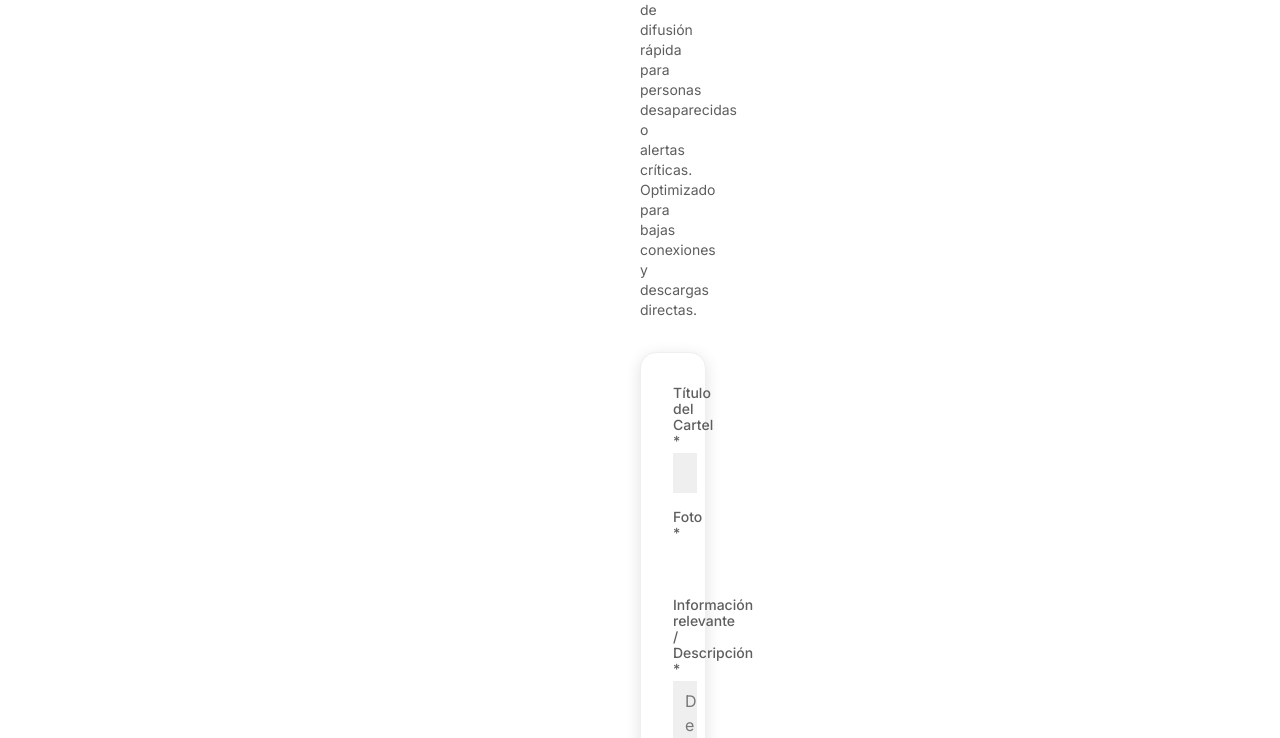
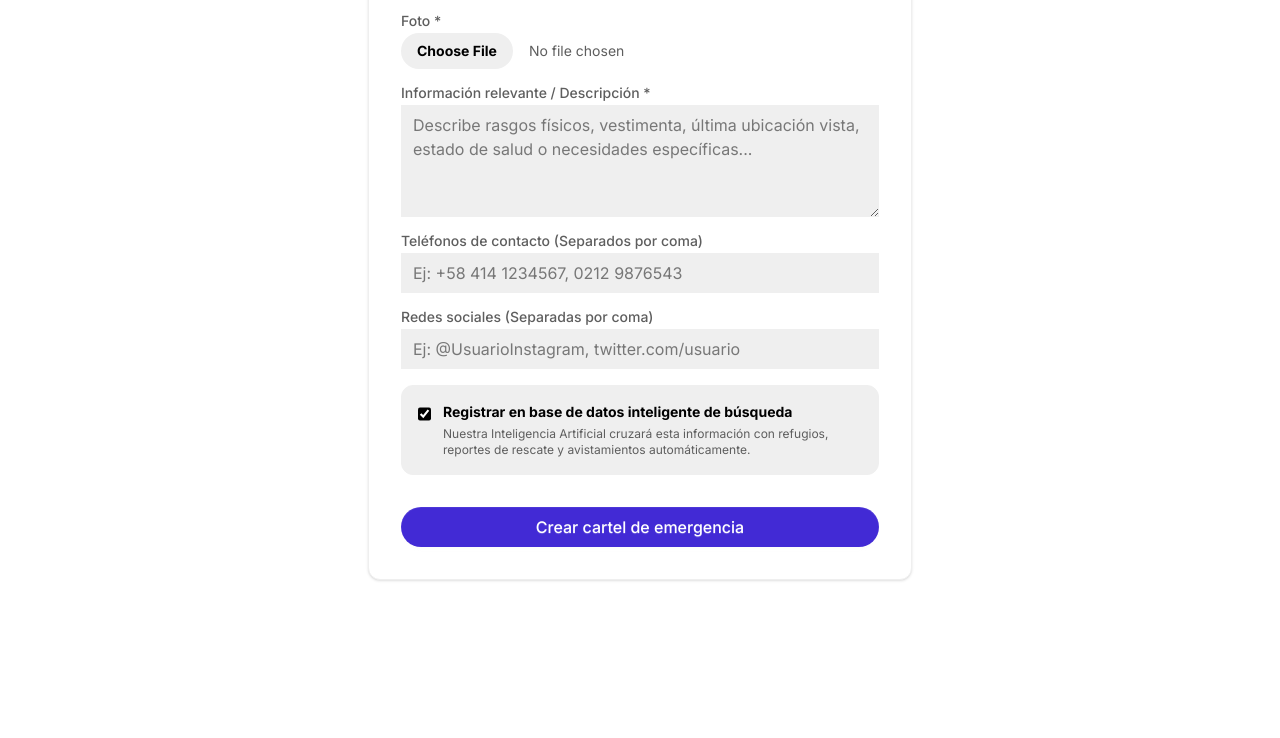
Before and after one commit to davidcastilloc/busca, an Astro site: page /flyer/crear in a window 1280 px wide. Shown: the part 313-1051 px from the top of the page. After the commit the page ends 925 px from the top, so only its background shows below. Built offline with nearby package versions, Linux system fonts and the light colour scheme; Astro itself is replaced by a stand-in of ours.

Commit message:
fix: remover spacing/radius/shadow de @theme para no sobreescribir escala interna de Tailwind v4

```diff
--- a/src/styles/global.css
+++ b/src/styles/global.css
@@ -2,9 +2,9 @@
 @import "tailwindcss";
 @plugin "daisyui";
 
+/* Solo colores y fuentes en @theme — NO tocar spacing, radius ni shadow de Tailwind */
 @theme {
   --font-sans: "Inter", system-ui, -apple-system, BlinkMacSystemFont, "Segoe UI", Roboto, sans-serif;
-  --font-display: "Inter", system-ui, -apple-system, BlinkMacSystemFont, "Segoe UI", Roboto, sans-serif;
 
   --color-primary: #000000;
   --color-on-primary: #ffffff;
@@ -19,27 +19,6 @@
   --color-link: #0000ee;
   --color-on-dark: #ffffff;
   --color-black-elevated: #282828;
-
-  --radius-none: 0px;
-  --radius-md: 8px;
-  --radius-lg: 12px;
-  --radius-xl: 16px;
-  --radius-pill: 999px;
-  --radius-pill-tab: 36px;
-  --radius-full: 9999px;
-
-  --spacing-xxs: 4px;
-  --spacing-xs: 6px;
-  --spacing-sm: 8px;
-  --spacing-md: 12px;
-  --spacing-lg: 16px;
-  --spacing-xl: 20px;
-  --spacing-2xl: 24px;
-  --spacing-3xl: 32px;
-
-  --shadow-sm: 0px 4px 16px 0px rgba(0, 0, 0, 0.12);
-  --shadow-md: 0px 4px 16px 0px rgba(0, 0, 0, 0.16);
-  --shadow-lg: 0px 2px 8px 0px rgba(0, 0, 0, 0.16);
 }
 
 /* Tipografía UberMove y UberMoveText usando Inter */
@@ -54,198 +33,97 @@
 }
 
 /* Jerarquía Tipográfica de Uber */
-.uber-display-xxl {
-  font-family: "Inter", system-ui, sans-serif;
-  font-feature-settings: "ss01" on;
-  font-size: 52px;
-  font-weight: 700;
-  line-height: 64px;
-}
-
-.uber-display-xl {
-  font-family: "Inter", system-ui, sans-serif;
-  font-feature-settings: "ss01" on;
-  font-size: 36px;
-  font-weight: 700;
-  line-height: 44px;
-}
-
-.uber-display-lg {
-  font-family: "Inter", system-ui, sans-serif;
-  font-feature-settings: "ss01" on;
-  font-size: 32px;
-  font-weight: 700;
-  line-height: 40px;
-}
-
-.uber-display-md {
-  font-family: "Inter", system-ui, sans-serif;
-  font-feature-settings: "ss01" on;
-  font-size: 24px;
-  font-weight: 700;
-  line-height: 32px;
-}
-
-.uber-display-sm {
-  font-family: "Inter", system-ui, sans-serif;
-  font-feature-settings: "ss01" on;
-  font-size: 20px;
-  font-weight: 700;
-  line-height: 28px;
-}
-
-.uber-body-lg {
-  font-family: "Inter", system-ui, sans-serif;
-  font-size: 18px;
-  font-weight: 500;
-  line-height: 24px;
-}
-
-.uber-body-md {
-  font-family: "Inter", system-ui, sans-serif;
-  font-size: 16px;
-  font-weight: 400;
-  line-height: 24px;
-}
-
-.uber-body-md-strong {
-  font-family: "Inter", system-ui, sans-serif;
-  font-size: 16px;
-  font-weight: 500;
-  line-height: 20px;
-}
-
-.uber-body-sm {
-  font-family: "Inter", system-ui, sans-serif;
-  font-size: 14px;
-  font-weight: 400;
-  line-height: 20px;
-}
-
-.uber-body-sm-strong {
-  font-family: "Inter", system-ui, sans-serif;
-  font-size: 14px;
-  font-weight: 500;
-  line-height: 16px;
-}
-
-.uber-caption {
-  font-family: "Inter", system-ui, sans-serif;
-  font-size: 12px;
-  font-weight: 400;
-  line-height: 20px;
-}
-
-.uber-button-large {
-  font-family: "Inter", system-ui, sans-serif;
-  font-size: 18px;
-  font-weight: 500;
-  line-height: 24px;
-}
-
-.uber-button-md {
-  font-family: "Inter", system-ui, sans-serif;
-  font-size: 16px;
-  font-weight: 500;
-  line-height: 20px;
-}
+.uber-display-xxl { font-size: 52px; font-weight: 700; line-height: 64px; }
+.uber-display-xl { font-size: 36px; font-weight: 700; line-height: 44px; }
+.uber-display-lg { font-size: 32px; font-weight: 700; line-height: 40px; }
+.uber-display-md { font-size: 24px; font-weight: 700; line-height: 32px; }
+.uber-display-sm { font-size: 20px; font-weight: 700; line-height: 28px; }
+.uber-body-lg { font-size: 18px; font-weight: 500; line-height: 24px; }
+.uber-body-md { font-size: 16px; font-weight: 400; line-height: 24px; }
+.uber-body-md-strong { font-size: 16px; font-weight: 500; line-height: 20px; }
+.uber-body-sm { font-size: 14px; font-weight: 400; line-height: 20px; }
+.uber-body-sm-strong { font-size: 14px; font-weight: 500; line-height: 16px; }
+.uber-caption { font-size: 12px; font-weight: 400; line-height: 20px; }
+.uber-button-large { font-size: 18px; font-weight: 500; line-height: 24px; }
+.uber-button-md { font-size: 16px; font-weight: 500; line-height: 20px; }
 
 /* Forzar fuentes base */
 body {
   font-family: "Inter", system-ui, -apple-system, BlinkMacSystemFont, "Segoe UI", Roboto, sans-serif;
-  background-color: var(--color-canvas);
-  color: var(--color-ink);
+  background-color: #ffffff;
+  color: #000000;
 }
 
-/* Reset y adaptaciones de DaisyUI al estilo Uber */
+/* ═══════════════════════════════════════════════════════════
+   Adaptaciones de DaisyUI al estilo Uber
+   ═══════════════════════════════════════════════════════════ */
 
-/* Botones */
+/* Botones → Píldora 999px */
 .btn {
-  border-radius: 999px !important; /* rounded.pill */
+  border-radius: 999px !important;
   font-family: "Inter", system-ui, sans-serif;
   font-weight: 500;
   text-transform: none;
-  font-size: 16px; /* button-md */
-  line-height: 20px;
-  padding: 12px 16px !important;
   border: none !important;
   transition: all 0.2s ease-in-out;
   cursor: pointer;
 }
 
-/* Botón primario de Uber: Negro puro */
+/* Botón primario: Negro puro */
 .btn-primary, .btn-error, .btn-warning, .btn-info {
-  background-color: var(--color-primary) !important;
-  color: var(--color-on-primary) !important;
+  background-color: #000000 !important;
+  color: #ffffff !important;
+}
+.btn-primary:hover, .btn-error:hover, .btn-warning:hover, .btn-info:hover {
+  background-color: #282828 !important;
 }
 
-.btn-primary:hover, .btn-error:hover, .btn-warning:hover, .btn-info:hover {
-  background-color: var(--color-black-elevated) !important;
-  opacity: 0.9;
+/* Botón secundario: Blanco con sombra */
+.btn-secondary {
+  background-color: #ffffff !important;
+  color: #000000 !important;
+  border: 1px solid #efefef !important;
+  box-shadow: 0px 2px 8px rgba(0, 0, 0, 0.16) !important;
+}
+.btn-secondary:hover {
+  background-color: #efefef !important;
 }
 
-.btn-primary:active, .btn-error:active, .btn-warning:active, .btn-info:active {
-  background-color: var(--color-black-elevated) !important;
+/* Botón outline/ghost: Gris suave */
+.btn-outline, .btn-ghost {
+  background-color: #efefef !important;
+  color: #000000 !important;
+  border: none !important;
+}
+.btn-outline:hover, .btn-ghost:hover {
+  background-color: #e2e2e2 !important;
+  color: #000000 !important;
 }
 
-/* Botón secundario de Uber: Blanco con sombra */
-.btn-secondary {
-  background-color: var(--color-canvas) !important;
-  color: var(--color-ink) !important;
-  border: 1px solid var(--color-canvas-soft) !important;
-  box-shadow: var(--shadow-level3) !important;
-}
-
-.btn-secondary:hover {
-  background-color: var(--color-canvas-soft) !important;
-}
-
-.btn-secondary:active {
-  background-color: var(--color-surface-pressed) !important;
-}
-
-/* Botón subtle de Uber: Gris suave */
-.btn-outline, .btn-ghost {
-  background-color: var(--color-canvas-soft) !important;
-  color: var(--color-ink) !important;
+/* Inputs, Selects y Textareas → Esquinas cuadradas, fondo gris */
+.input, .select, .textarea {
+  border-radius: 0px !important;
+  background-color: #efefef !important;
+  color: #000000 !important;
   border: none !important;
-}
-
-.btn-outline:hover, .btn-ghost:hover {
-  background-color: var(--color-surface-pressed) !important;
-  color: var(--color-ink) !important;
-}
-
-/* Inputs, Selects y Textareas */
-.input, .select, .textarea {
-  border-radius: 0px !important; /* rounded-none */
-  background-color: var(--color-canvas-soft) !important;
-  color: var(--color-ink) !important;
-  border: none !important;
-  font-size: 16px;
-  line-height: 24px;
   box-shadow: none !important;
   transition: background-color 0.2s ease;
 }
 
 .input:focus, .select:focus, .textarea:focus {
-  background-color: var(--color-canvas-softer) !important;
-  outline: 2px solid var(--color-primary) !important;
+  background-color: #f3f3f3 !important;
+  outline: 2px solid #000000 !important;
   outline-offset: -2px;
 }
 
-.select {
-  padding-right: 36px !important;
-}
-
-/* Fieldset y Contenedores */
+/* Fieldset y Contenedores → Esquinas 16px */
 .fieldset {
-  border-radius: 16px !important; /* rounded.xl */
-  background-color: var(--color-canvas) !important;
-  border: 1px solid var(--color-canvas-soft) !important;
+  border-radius: 16px !important;
+  background-color: #ffffff !important;
+  border: 1px solid #efefef !important;
   padding: 24px !important;
   margin-bottom: 24px;
-  box-shadow: 0px 4px 16px 0px rgba(0, 0, 0, 0.12) !important;
+  box-shadow: 0px 4px 16px rgba(0, 0, 0, 0.08);
 }
 
 .fieldset-legend {
@@ -254,90 +132,68 @@
   font-size: 20px !important;
   font-weight: 700 !important;
   line-height: 28px !important;
-  color: var(--color-ink) !important;
+  color: #000000 !important;
   padding: 0 8px !important;
-  background-color: var(--color-canvas) !important;
+  background-color: #ffffff !important;
 }
 
-/* Badges */
+/* Badges → Píldoras sutiles */
 .badge {
-  border-radius: 999px !important; /* rounded.pill */
+  border-radius: 999px !important;
   font-family: "Inter", system-ui, sans-serif;
   font-weight: 500;
   font-size: 12px;
-  padding: 8px 12px !important;
-  height: auto !important;
-  border: none !important;
-  background-color: var(--color-canvas-soft) !important;
-  color: var(--color-ink) !important;
 }
 
 .badge-success {
-  background-color: var(--color-canvas-soft) !important;
-  color: var(--color-ink) !important;
-  border: 1px solid #22c55e !important; /* borde verde sutil */
+  background-color: #efefef !important;
+  color: #000000 !important;
+  border: 1px solid #22c55e !important;
 }
 
 .badge-warning {
-  background-color: var(--color-canvas-soft) !important;
-  color: var(--color-ink) !important;
-  border: 1px solid #f97316 !important; /* borde naranja sutil */
+  background-color: #efefef !important;
+  color: #000000 !important;
+  border: 1px solid #f97316 !important;
 }
 
 .badge-error {
-  background-color: var(--color-canvas-soft) !important;
-  color: var(--color-ink) !important;
-  border: 1px solid #ef4444 !important; /* borde rojo sutil */
+  background-color: #efefef !important;
+  color: #000000 !important;
+  border: 1px solid #ef4444 !important;
 }
 
 .badge-info {
-  background-color: var(--color-canvas-soft) !important;
-  color: var(--color-ink) !important;
-  border: 1px solid #3b82f6 !important; /* borde azul sutil */
+  background-color: #efefef !important;
+  color: #000000 !important;
+  border: 1px solid #3b82f6 !important;
 }
 
 /* Tablas */
-.table {
-  width: 100%;
-  border-collapse: collapse;
-}
-
 .table th {
-  background-color: var(--color-canvas-soft) !important;
-  color: var(--color-ink) !important;
+  background-color: #efefef !important;
+  color: #000000 !important;
   font-family: "Inter", system-ui, sans-serif;
   font-weight: 500 !important;
   font-size: 14px !important;
-  padding: 12px 16px !important;
   text-transform: none !important;
-  border-bottom: 1px solid var(--color-surface-pressed) !important;
+  border-bottom: 1px solid #e2e2e2 !important;
 }
 
 .table td {
-  padding: 12px 16px !important;
   font-size: 14px !important;
-  border-bottom: 1px solid var(--color-canvas-soft) !important;
+  border-bottom: 1px solid #efefef !important;
 }
 
 .table tr:hover {
-  background-color: var(--color-canvas-softer) !important;
+  background-color: #f3f3f3 !important;
 }
 
 /* Enlaces */
 a.link-blue {
-  color: var(--color-link);
+  color: #0000ee;
   text-decoration: underline;
 }
-
 a.link-blue:hover {
   opacity: 0.8;
 }
-
-/* Clases custom para scroll horizontal de chips */
-.no-scrollbar::-webkit-scrollbar {
-  display: none;
-}
-.no-scrollbar {
-  -ms-overflow-style: none;
-  scrollbar-width: none;
-}
```
